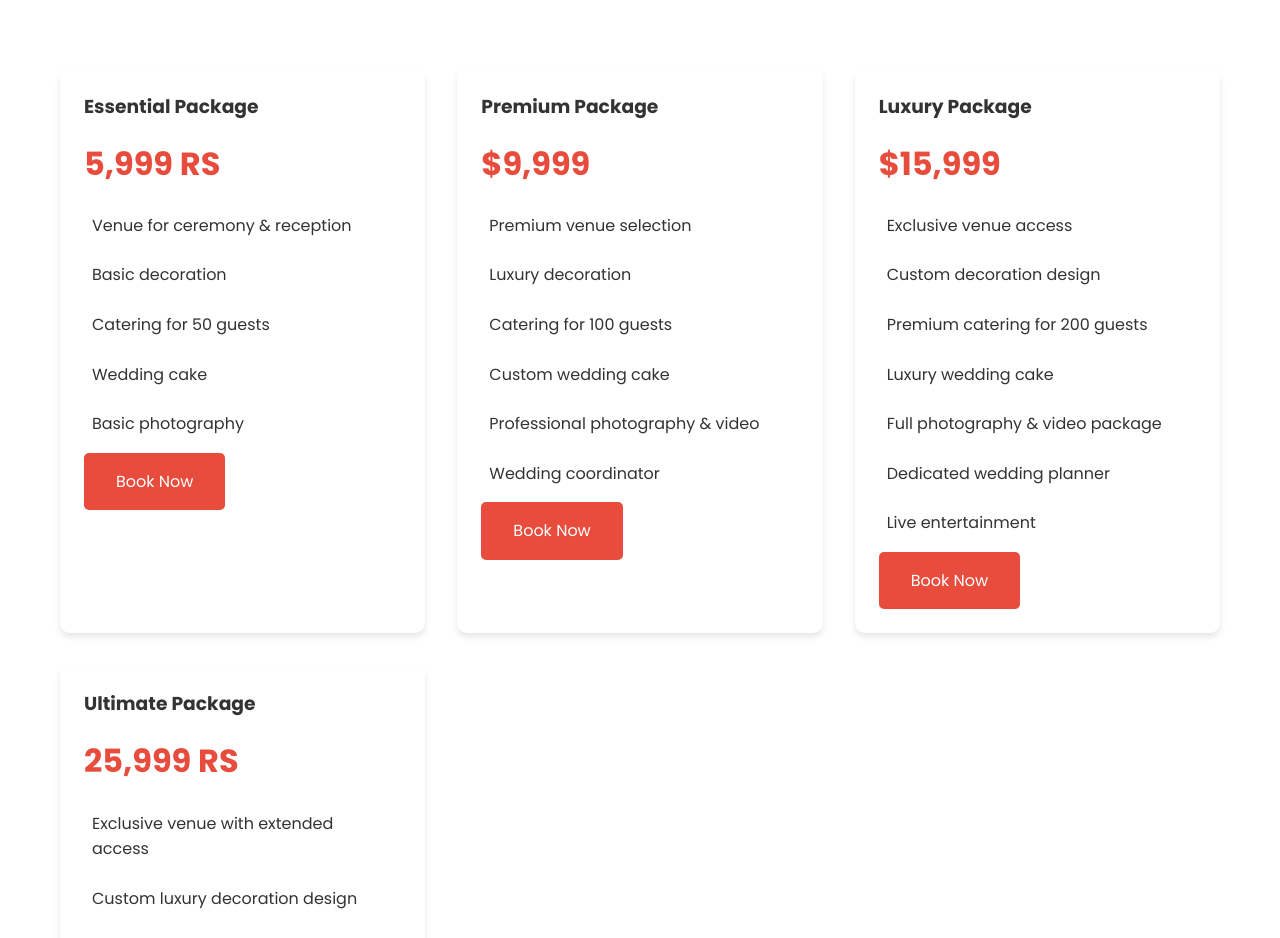
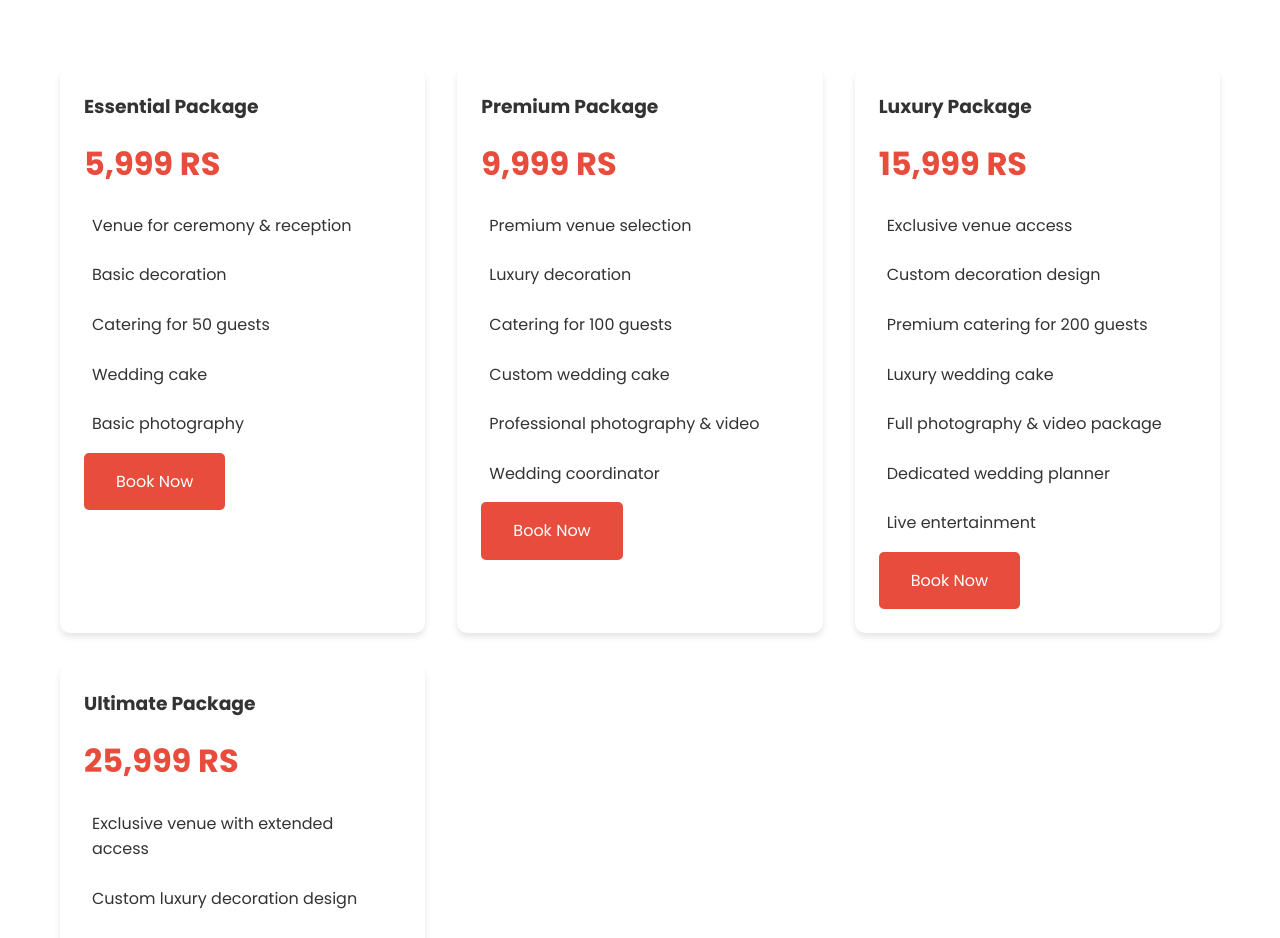
Before and after one commit to Vardhan-IT/eventica-1-wedding-events, a plain HTML site: page index.html in a window 1280 px wide. Shown: the part 2180-3118 px from the top of the page. Drawn offline with Linux system fonts and the light colour scheme.

Commit message:
Update index.html

```diff
--- a/index.html
+++ b/index.html
@@ -372,7 +372,7 @@
                 <div class="card animate">
                     <div class="card-content">
                         <h3>Premium Package</h3>
-                        <p class="package-price">$9,999</p>
+                        <p class="package-price">9,999 RS</p>
                         <ul class="feature-list">
                             <li>Premium venue selection</li>
                             <li>Luxury decoration</li>
@@ -387,7 +387,7 @@
                 <div class="card animate">
                     <div class="card-content">
                         <h3>Luxury Package</h3>
-                        <p class="package-price">$15,999</p>
+                        <p class="package-price">15,999 RS</p>
                         <ul class="feature-list">
                             <li>Exclusive venue access</li>
                             <li>Custom decoration design</li>
```
